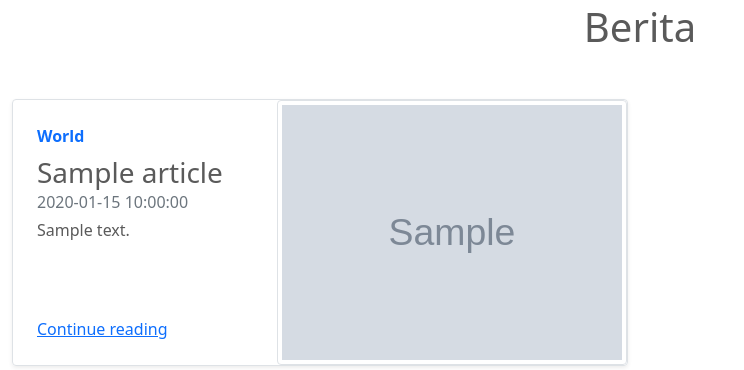
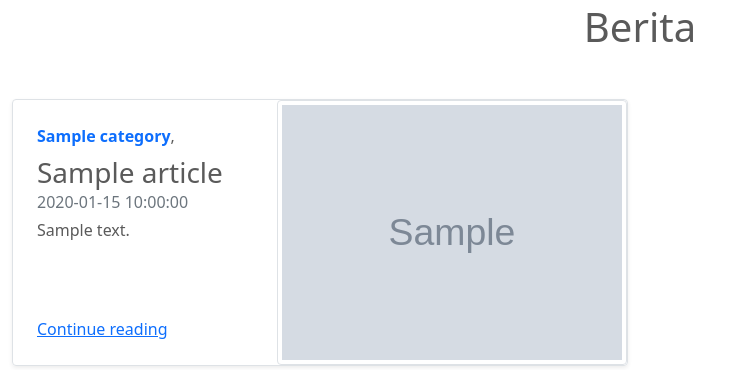
Before and after one commit to putrizakinaya09/web_profile, a CodeIgniter 4 app: the page made by app/Views/berita/index.php in a window 1280 px wide. Shown: the part 621-991 px from the top of the page, without its empty margins (0-744 px from the left). Run offline with PHP 8.4 and a stand-in for CodeIgniter, Linux system fonts and the light colour scheme; the template is opened without the code that fills it: most values are stand-ins (such as "Sample title", 1, 10 or a date in 2020); grey boxes marked "Sample" are stand-in pictures; some libraries are stand-ins or nearby versions.

Commit message:
show category

```diff
--- a/app/Views/berita/index.php
+++ b/app/Views/berita/index.php
@@ -8,14 +8,21 @@
                 <div class="col-md-6">
                     <div class="row g-0 border rounded overflow-hidden flex-md-row mb-4 shadow-sm h-md-250 position-relative">
                         <div class="col p-4 d-flex flex-column position-static">
-                            <strong class="d-inline-block mb-2 text-primary">World</strong>
+                            <div style="display: inline-block;">
+                                <?php if ($value['categories']) :  ?>
+                                    <?php foreach ($value['categories'] as $category) : ?>
+                                        <strong class="d-inline-block mb-2 text-primary"><?= $category->name ?></strong>,
+                                    <?php endforeach  ?>
+                                <?php endif  ?>
+                            </div>
+
                             <h3 class="mb-0"><?= $value['title'] ?? '' ?></h3>
                             <div class="mb-1 text-muted"><?= $value['date_ago'] ?? '' ?></div>
                             <p class="card-text mb-auto"><?= $value['short_content'] ?? '' ?></p>
-                            <a href="<?= base_url()?>/berita/<?= $value['slug'] ?? '' ?>" class="stretched-link">Continue reading</a>
+                            <a href="<?= base_url() ?>/berita/<?= $value['slug'] ?? '' ?>" class="stretched-link">Continue reading</a>
                         </div>
                         <div class="col-auto d-none d-lg-block">
-                            <?= !empty($value['images']) ? '<img style="max-width:350px" class="img-thumbnail" src="/assets/images/'.$value["images"].'">' : '' ?>
+                            <?= !empty($value['images']) ? '<img style="max-width:350px" class="img-thumbnail" src="/assets/images/' . $value["images"] . '">' : '' ?>
                         </div>
                     </div>
                 </div>
```
